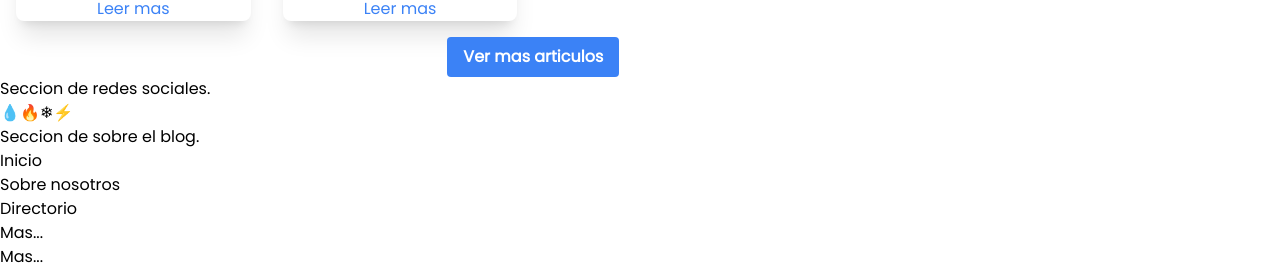
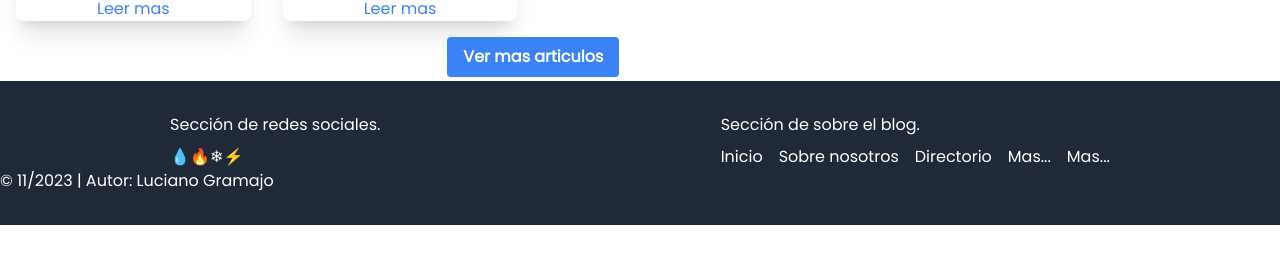
Before and after one commit to lgramajo99/biblioteca_mitologica, a React (Vite) app in the folder client/: page / in a window 1280 px wide. Shown: the part 1717-1986 px from the top of the page. After the commit the page ends 1946 px from the top, so only its background shows below. Built offline with nearby package versions, Linux system fonts and the light colour scheme.

Commit message:
Footer listo, faltan agregar detalles

```diff
--- a/client/src/components/Footer.jsx
+++ b/client/src/components/Footer.jsx
@@ -1,34 +1,37 @@
 function Footer() {
     return (
-        <footer>
+        <footer className="bg-gray-800 text-white py-8 my-1">
+            <div className="container mx-auto flex flex-wrap justify-around items-center">
+                {/* Sección de redes sociales */}
                 <section>
-                <p>Seccion de redes sociales.</p>
-
-                <a href="*" target="_blank" rel="noopener noreferrer">💧</a>
-                <a href="*" target="_blank" rel="noopener noreferrer">🔥</a>
-                <a href="*" target="_blank" rel="noopener noreferrer">❄</a>
-                <a href="*" target="_blank" rel="noopener noreferrer">⚡</a>
-
+                    <p className="mb-2">Sección de redes sociales.</p>
+                    <div>
+                        <a href="#" target="_blank" rel="noopener noreferrer">💧</a>
+                        <a href="#" target="_blank" rel="noopener noreferrer">🔥</a>
+                        <a href="#" target="_blank" rel="noopener noreferrer">❄</a>
+                        <a href="#" target="_blank" rel="noopener noreferrer">⚡</a>
+                    </div>
                 </section>
 
+                {/* Sección de sobre el blog */}
                 <section>
-                <p>Seccion de sobre el blog.</p>
-
-                <ul>
+                    <p className="mb-2">Sección de sobre el blog.</p>
+                    <ul className='flex space-x-4'>
                         <li>Inicio</li>
                         <li>Sobre nosotros</li>
                         <li>Directorio</li>
                         <li>Mas...</li>
                         <li>Mas...</li>
                     </ul>
-
                 </section>
 
-            <section>
+                {/* Sección de derechos de autor */}
+                <section className="w-full">
                     <p>&copy; 11/2023 | Autor: Luciano Gramajo</p>
                 </section>
+            </div>
         </footer>
-    )
+    );
 }
 
 export default Footer;
```
Lines whose indentation alone changed are shown as unchanged.
